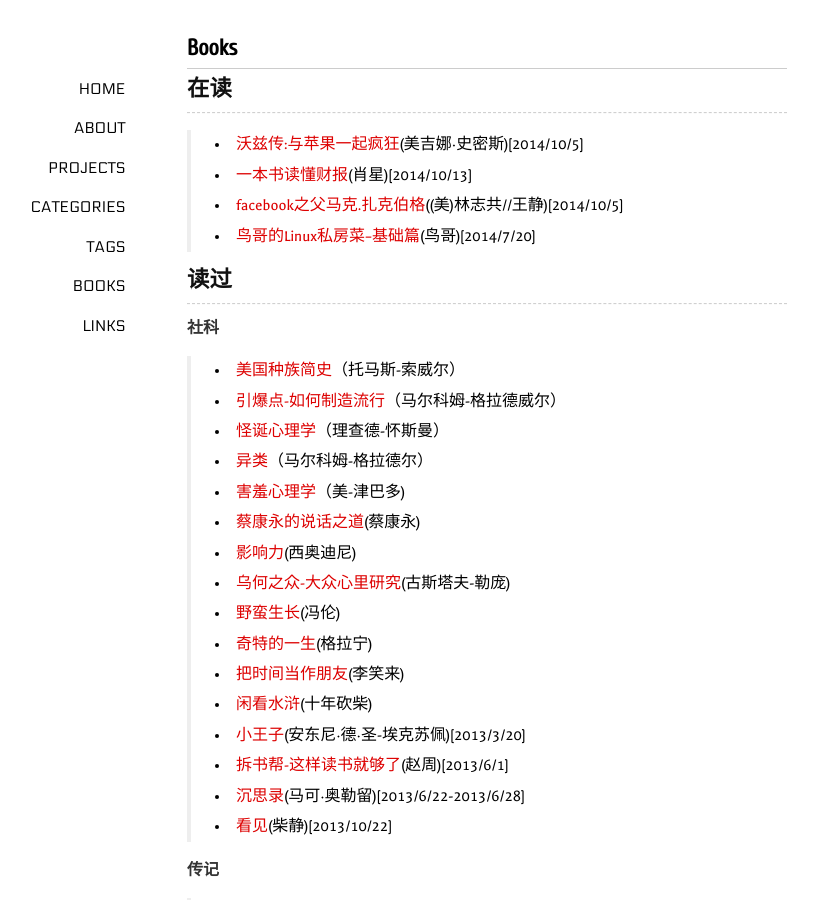
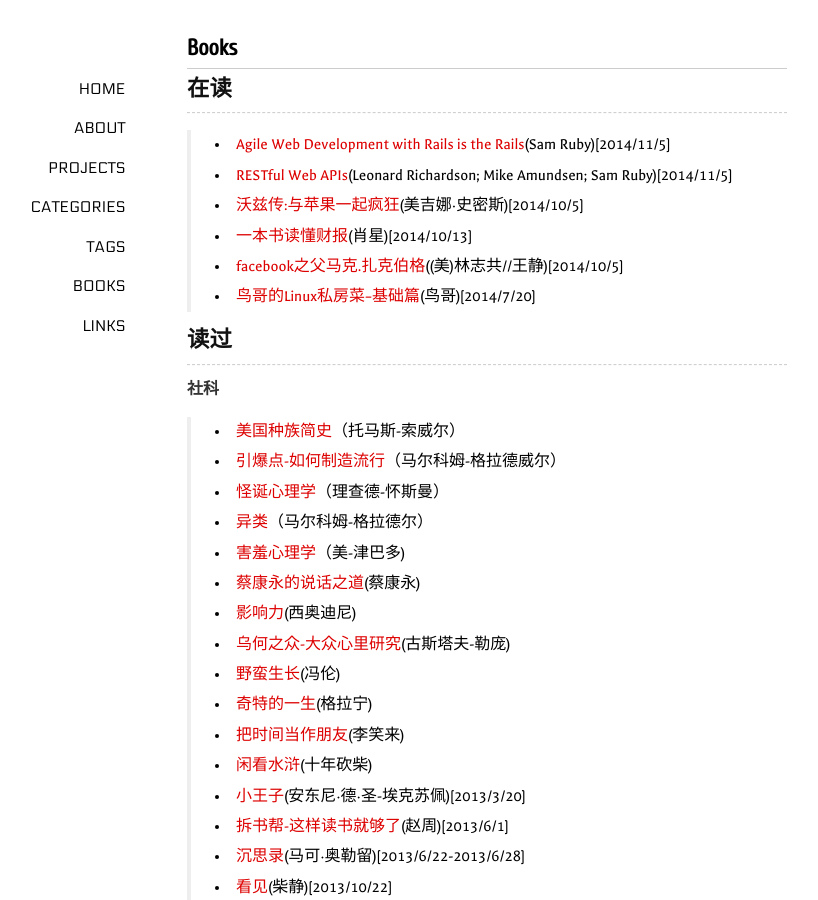
Before and after one commit to lazybios/lazybios.github.com, a Jekyll site: the page built from books/index.md, in a window 1280 px wide and 900 px high. Shown: the whole window, without its empty margins (153-971 px from the left). Built offline with Jekyll 4.4.1, drawn with Linux system fonts in a browser that asks for light colours; Markdown is read by kramdown in place of the engine named in the settings; comment, search, counter and statistics services are not loaded.

Commit message:
add new book

```diff
--- a/books/index.md
+++ b/books/index.md
@@ -6,6 +6,8 @@
 
 ##在读
 ---------------------------------
+> + [Agile Web Development with Rails is the Rails]()(Sam Ruby)[2014/11/5]
+> + [RESTful Web APIs]()(Leonard Richardson; Mike Amundsen; Sam Ruby)[2014/11/5]
 > + [沃兹传:与苹果一起疯狂]()(美吉娜·史密斯)[2014/10/5]
 > + [一本书读懂财报]()(肖星)[2014/10/13]
 > + [facebook之父马克.扎克伯格]()((美)林志共//王静)[2014/10/5]
```
